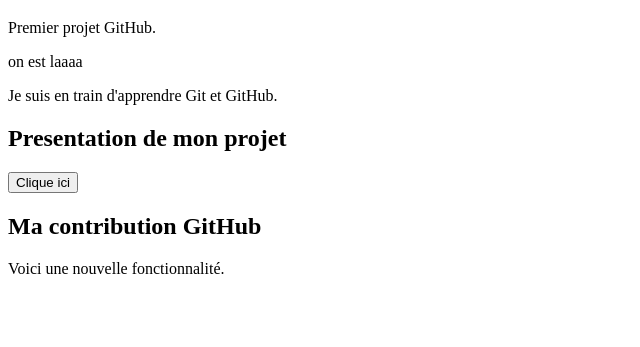
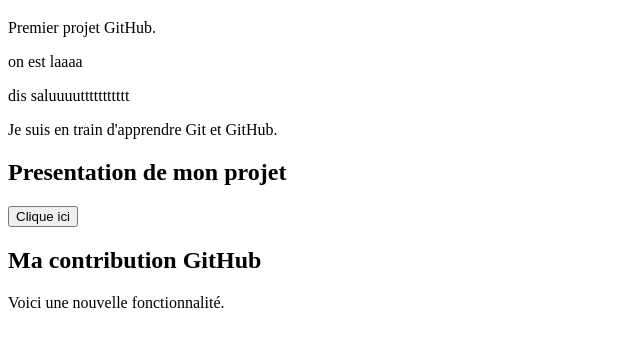
Before and after one commit to azouaouthafrara-17/qualite-de-code, a plain HTML site: page index.html in a window 1280 px wide. Shown: the part 61-408 px from the top of the page, without its empty margins (0-640 px from the left). Drawn offline with Linux system fonts and the light colour scheme.

Commit message:
Ajout d'une nouvelle ligne

```diff
--- a/index.html
+++ b/index.html
@@ -7,6 +7,7 @@
     <h1>Bienvenue sur mon site</h1>
     <p>Premier projet GitHub.</p>
     <p> on est laaaa</p>
+    <p>dis saluuuuttttttttttt</p>
     <p>Je suis en train d'apprendre Git et GitHub.</p>
 <h2>Presentation de mon projet</h2>
 <button onclick="alert('Bienvenue !')">Clique ici</button>
```
